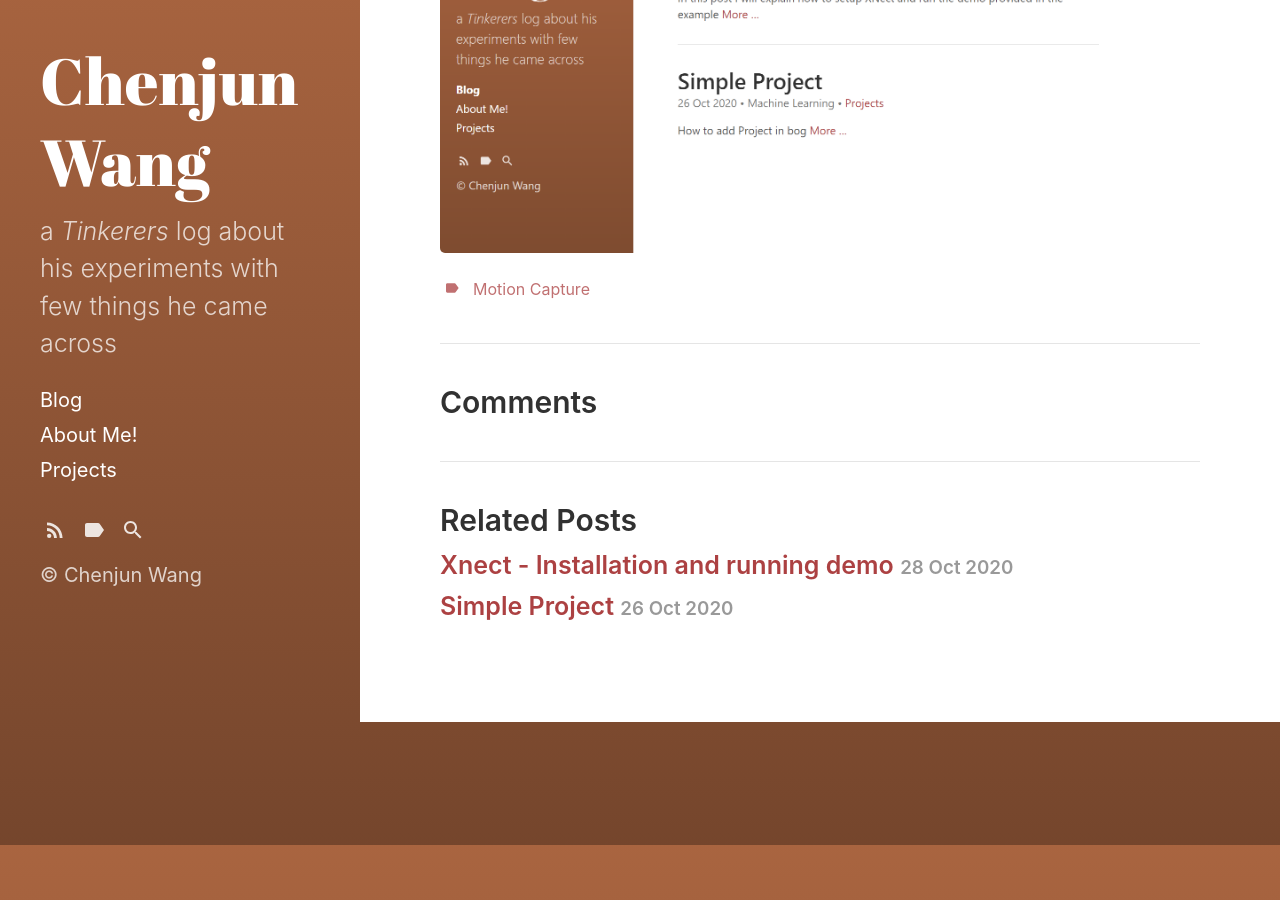
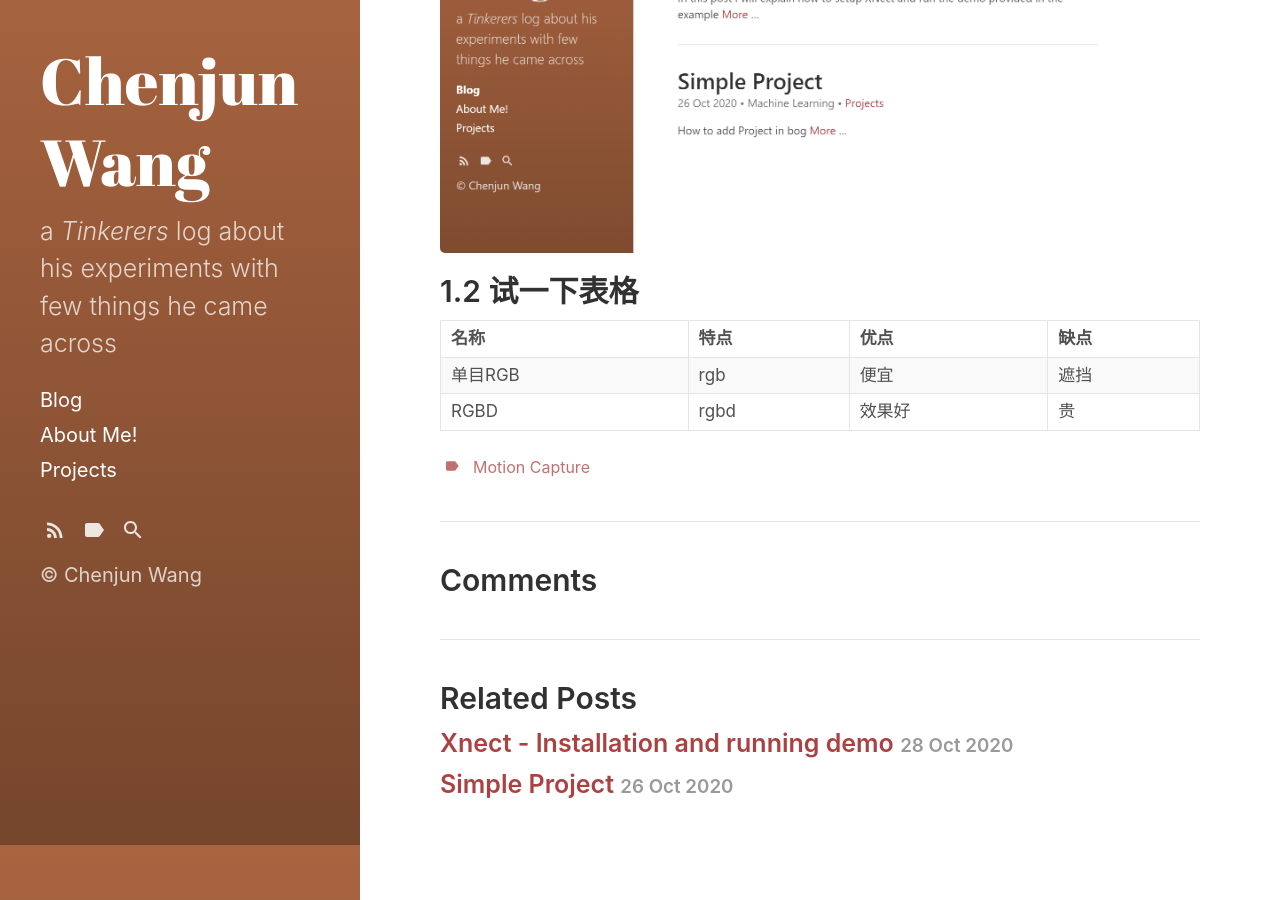
Before and after one commit to WangChenjun521/wangchenjun521.github.io, a Jekyll site: the page built from _posts/2022-5-6-SomeNoteMotionCapture.md, in a window 1280 px wide and 900 px high, scrolled down 955 px. Built offline with Jekyll 4.4.1, drawn with Linux system fonts in a browser that asks for light colours.

Commit message:
auto update

```diff
--- a/_posts/2022-5-6-SomeNoteMotionCapture.md
+++ b/_posts/2022-5-6-SomeNoteMotionCapture.md
@@ -27,3 +27,10 @@ In this Post I will show how to install XNect and Run the demo in C/C++ Library
 ![image](https://wangchenjun521.github.io/assets/images/nvidia_info.jpg)
 
 <img title="" src="https://wangchenjun521.github.io/assets/images/test.png" alt="" data-align="inline">
+
+## 1.2 试一下表格
+
+| 名称    | 特点   | 优点  | 缺点 |
+| ----- | ---- | --- | ------------------------------ |
+| 单目RGB | rgb  | 便宜  | 遮挡                             |
+| RGBD  | rgbd | 效果好 | 贵                              |
```
